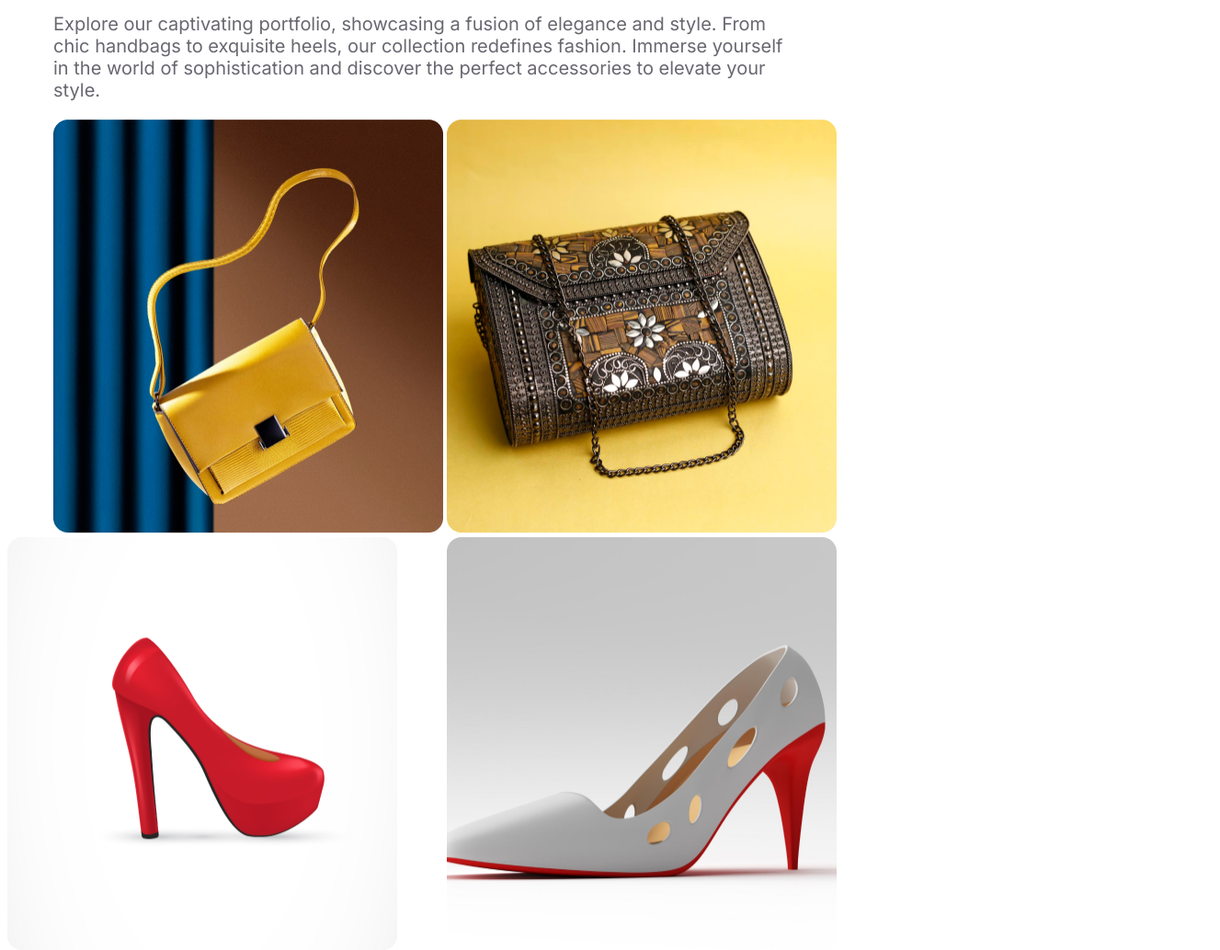
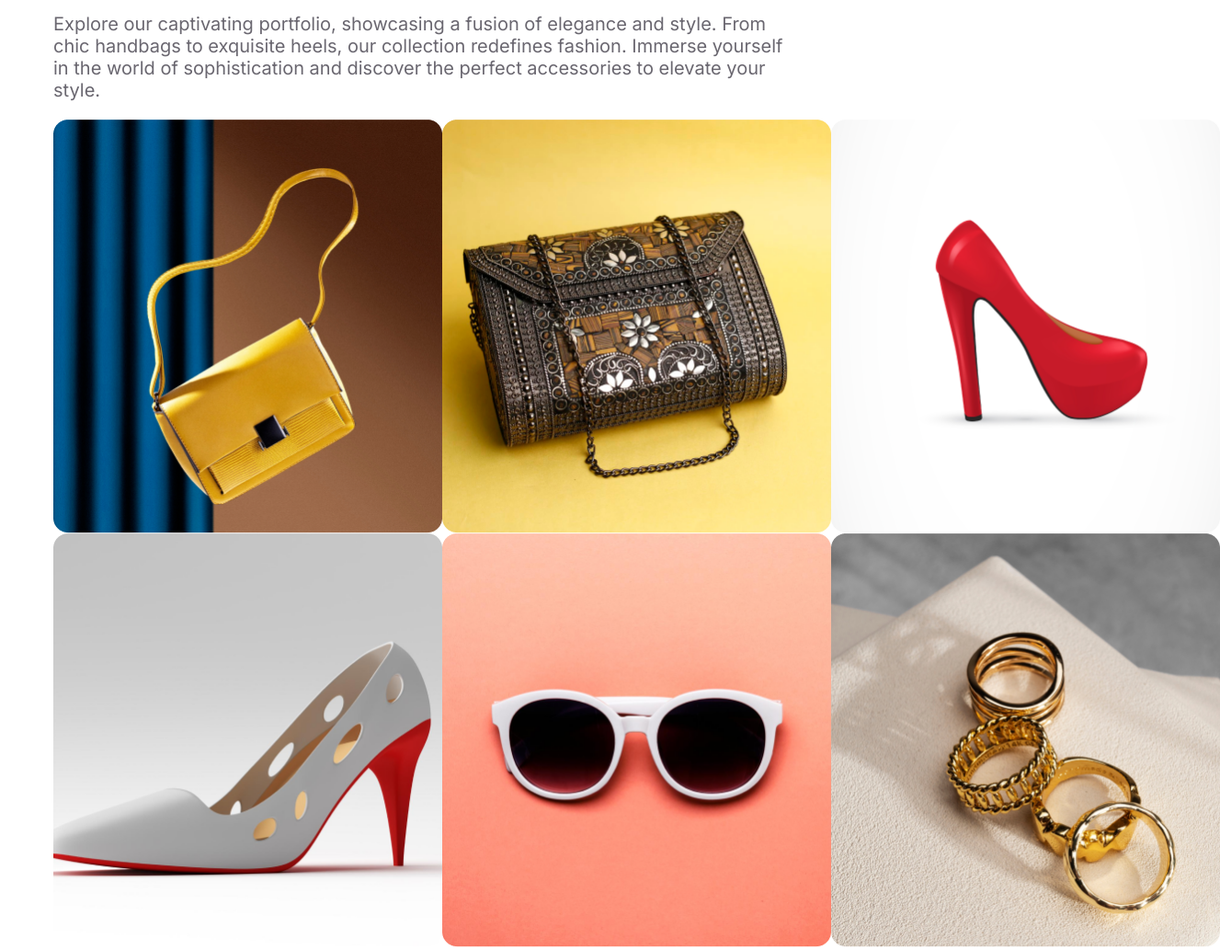
Before and after one commit to AdibHoque/PH-Assignment-1, a plain HTML site: page index.html in a window 1280 px wide. Shown: the part 4260-5293 px from the top of the page at 92% size, 1327 px wide, since content can reach past the window. Drawn offline with Linux system fonts and the light colour scheme.

Commit message:
Programming Hero Assignment 1

```diff
--- a/index.html
+++ b/index.html
@@ -146,13 +146,16 @@
             and discover the perfect accessories to elevate your style.
           </p>
         </div>
-        <div class="gifts-images"></div>
-        <img src="images/Rectangle 3.png" alt="product" class="products-1" />
-        <img src="images/Rectangle 4.png" alt="product" class="products" />
-        <img src="images/Rectangle 5.png" alt="product" class="products" />
-        <img src="images/Rectangle 6.png" alt="product" class="products-1" />
-        <img src="images/Rectangle 7.png" alt="product" class="products" />
-        <img src="images/Rectangle 8.png" alt="product" class="products" />
+        <div class="gifts-images">
+          <img src="images/Rectangle 3.png" alt="product" class="products" />
+          <img src="images/Rectangle 4.png" alt="product" class="products" />
+          <img src="images/Rectangle 5.png" alt="product" class="products" />
+        </div>
+        <div class="gifts-images">
+          <img src="images/Rectangle 6.png" alt="product" class="products" />
+          <img src="images/Rectangle 7.png" alt="product" class="products" />
+          <img src="images/Rectangle 8.png" alt="product" class="products" />
+        </div>
       </section>
       <section class="newsletter">
         <img src="images/Group 61.png" alt="Mail" class="newsletter-image" />
--- a/styles/styles.css
+++ b/styles/styles.css
@@ -291,7 +291,9 @@ height: 450px;
     padding-right: 400px;
 }
 .gifts-images {
-    display: block;
+    margin-left: 50px;
+    display: flex;
+    justify-content: space-around;
 }
 .gifts-title {
     color: #F00;
@@ -310,13 +312,7 @@ margin-bottom: 10px;
 }
 .products {
     width: 424px;
-    height: 450px;
-}
-.products-1 {
-    margin-left: 50px;
-    width: 424px;
-    height: 450px;
-}
+    height: 450px; }
 
 .newsletter {
     width: 1200px;
```
